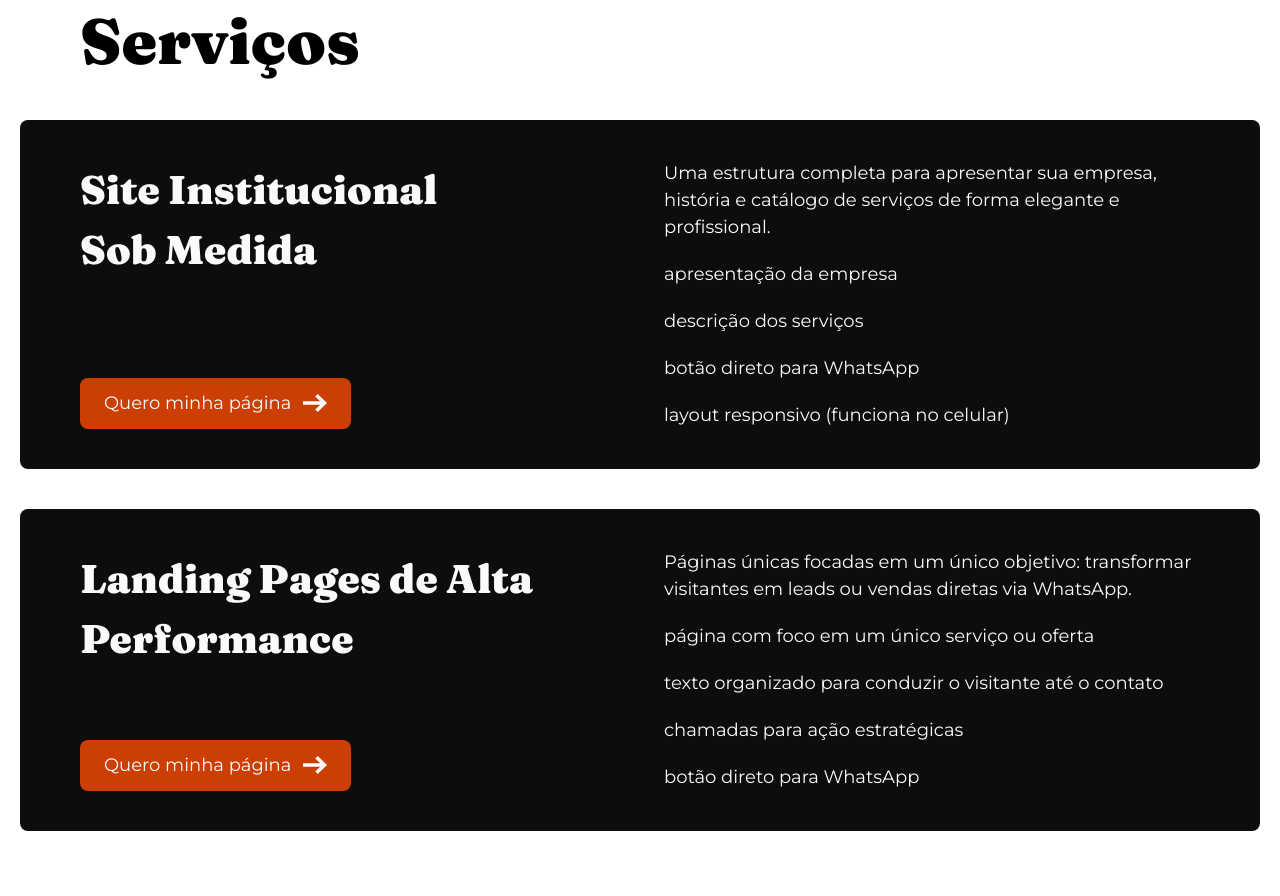
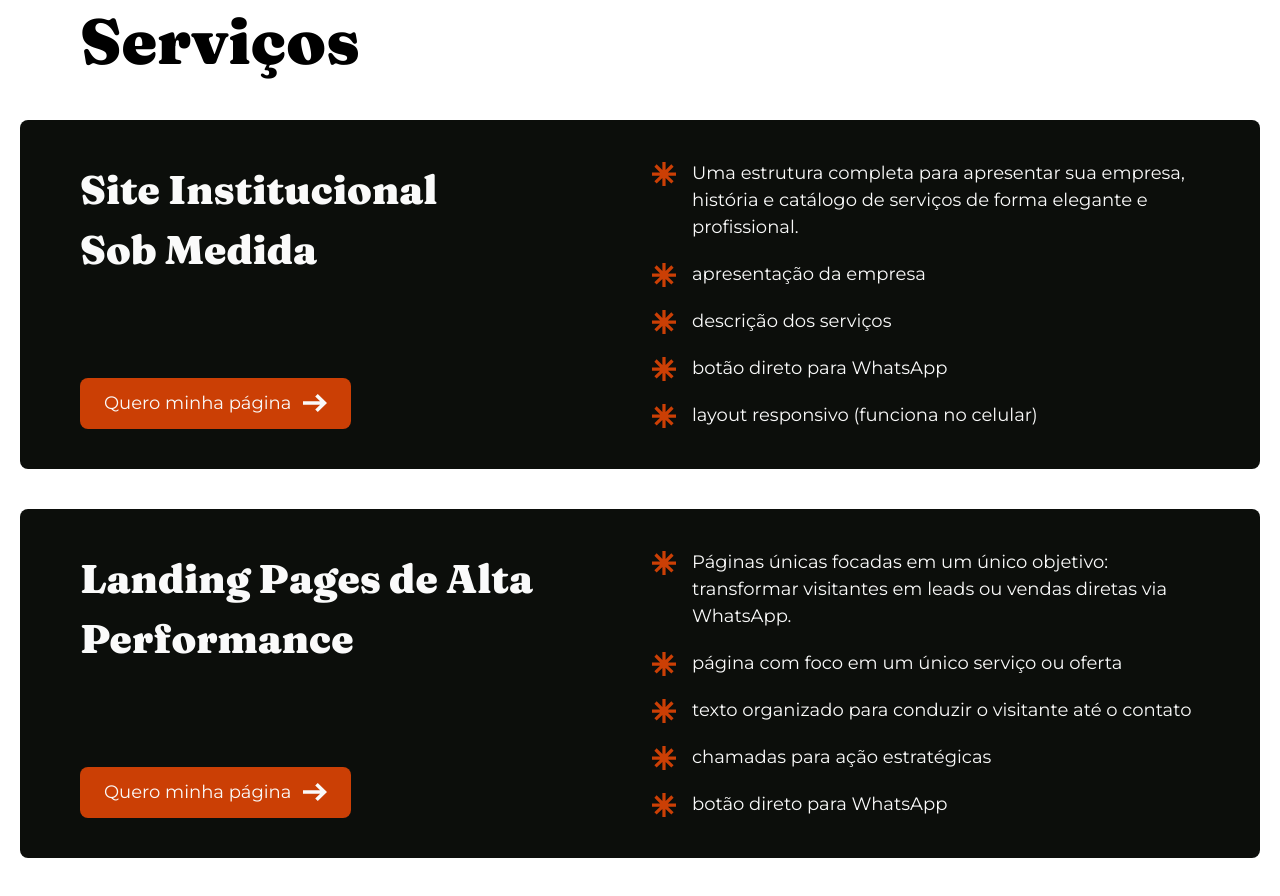
Before and after one commit to 0VICTORBLUM/Apresentacao-comercial, a plain HTML site: page index.html in a window 1280 px wide. Shown: the part 2100-2996 px from the top of the page. Before the commit the page ends 2971 px from the top, so only its background shows below. Drawn offline with Linux system fonts and the light colour scheme.

Commit message:
style(servicos): Adicionando pseudo-elemento na lista

```diff
--- a/css/home/servicos.css
+++ b/css/home/servicos.css
@@ -22,3 +22,21 @@
     flex-direction: column;
     gap: 20px;
 }
+
+.lista-site li {
+    position: relative;
+    padding-left: 28px;
+}
+
+.lista-site li::before {
+    content: "";
+    position: absolute;
+    left: -12px;
+    top: 2px;
+    width: 100%;
+    height: 24px;
+
+    background-image: url('/css/assets/asterisco.svg');
+    background-size: contain;
+    background-repeat: no-repeat;
+}
```
